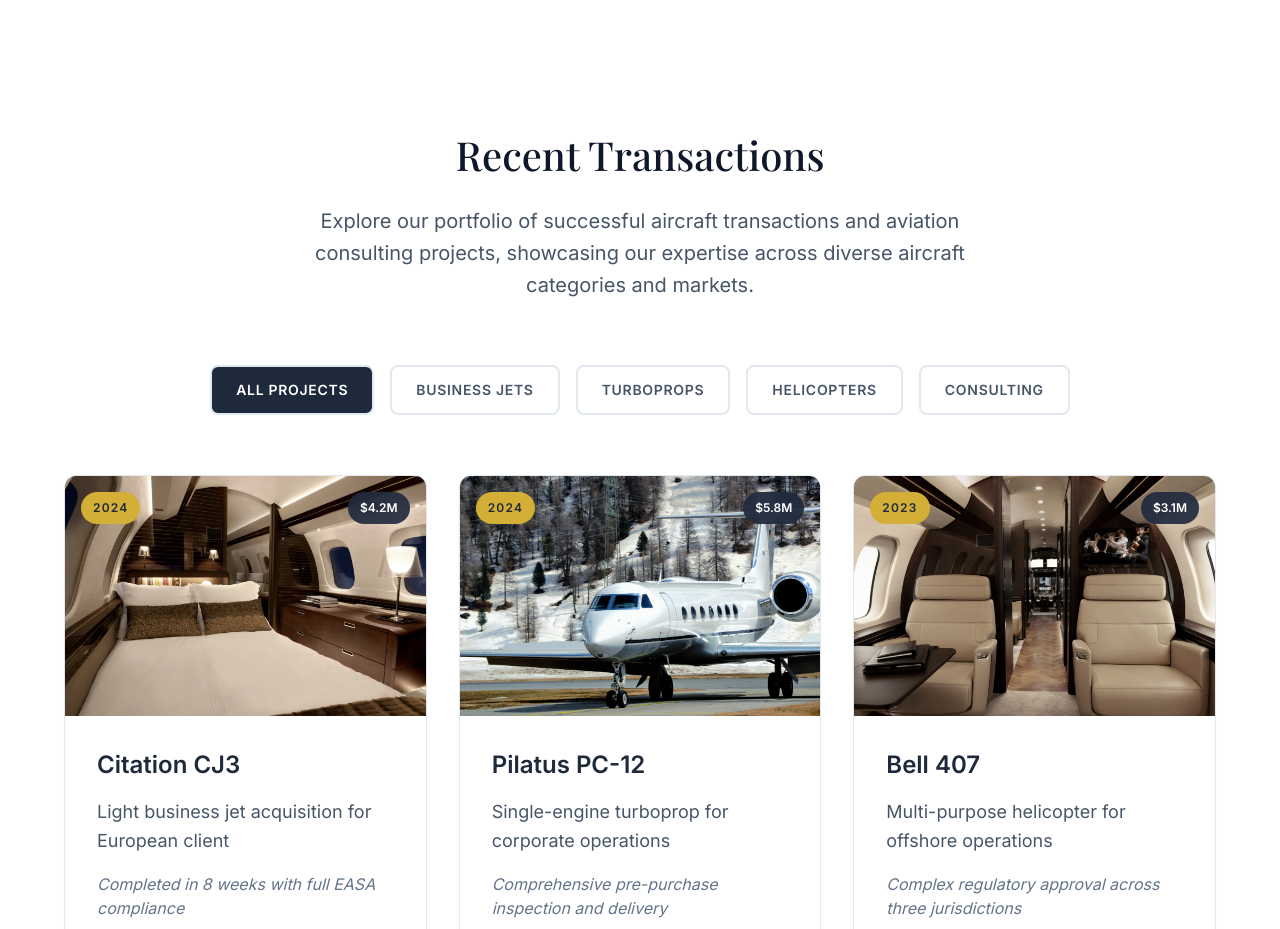
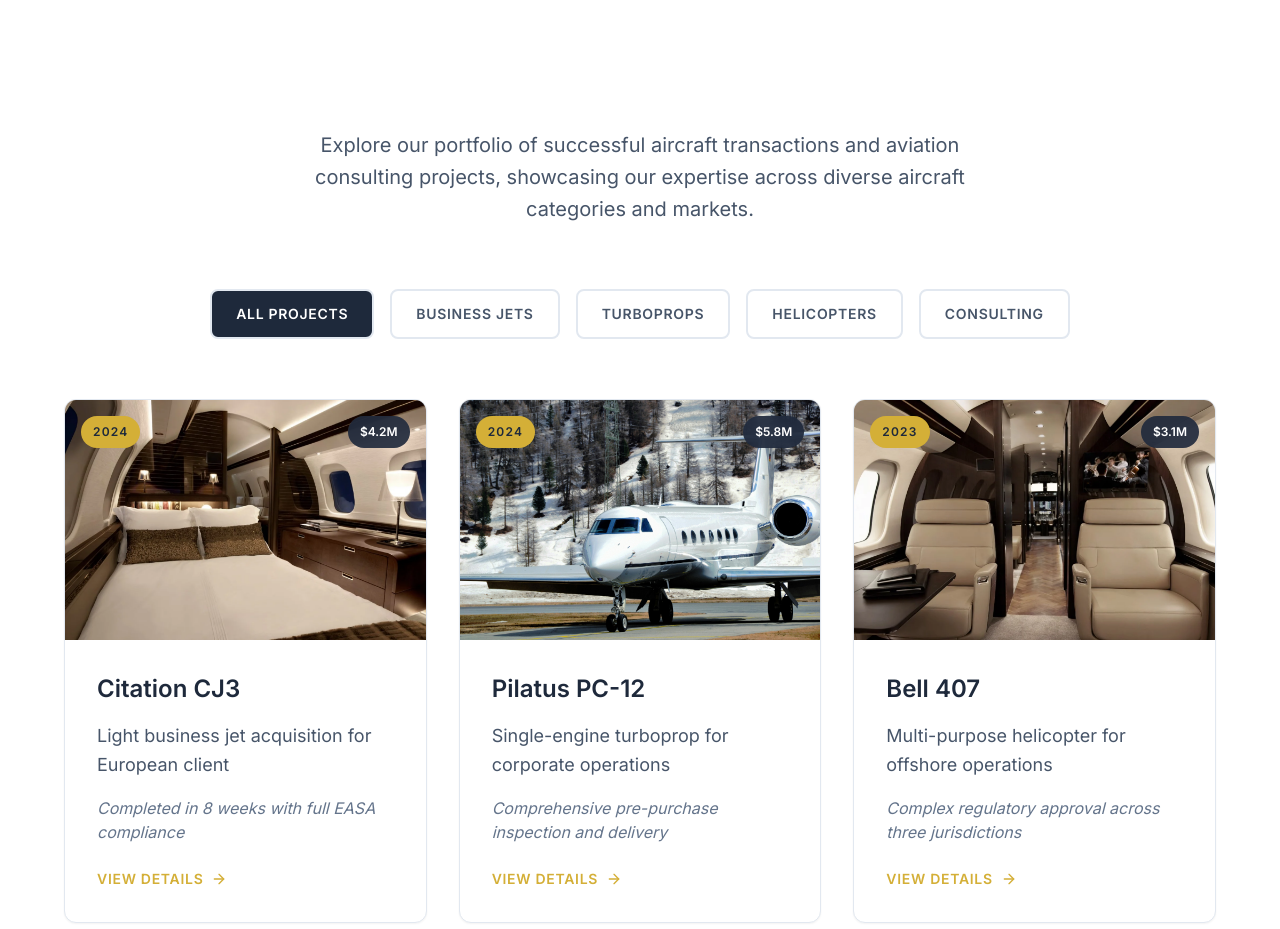
Before and after one commit to autostralis/paarvathy, a React (Create React App) app in the folder frontend/: page / in a window 1280 px wide. Shown: the part 9020-9949 px from the top of the page. Built offline with nearby package versions, Linux system fonts and the light colour scheme.

Commit message:
Update PortfolioSection.js

```diff
--- a/frontend/src/components/PortfolioSection.js
+++ b/frontend/src/components/PortfolioSection.js
@@ -83,9 +83,9 @@ const PortfolioSection = () => {
     <section id="portfolio" className="professional-section">
       <div className="professional-content-container">
         <div className="text-center mb-16">
-          <h2 className="display-medium mb-6">
+          {/* <h2 className="display-medium mb-6">
             Recent Transactions
-          </h2>
+          </h2> */}
           <p className="body-large" style={{ maxWidth: '700px', margin: '0 auto', color: 'var(--text-secondary)' }}>
             Explore our portfolio of successful aircraft transactions and aviation consulting projects,
             showcasing our expertise across diverse aircraft categories and markets.
```
